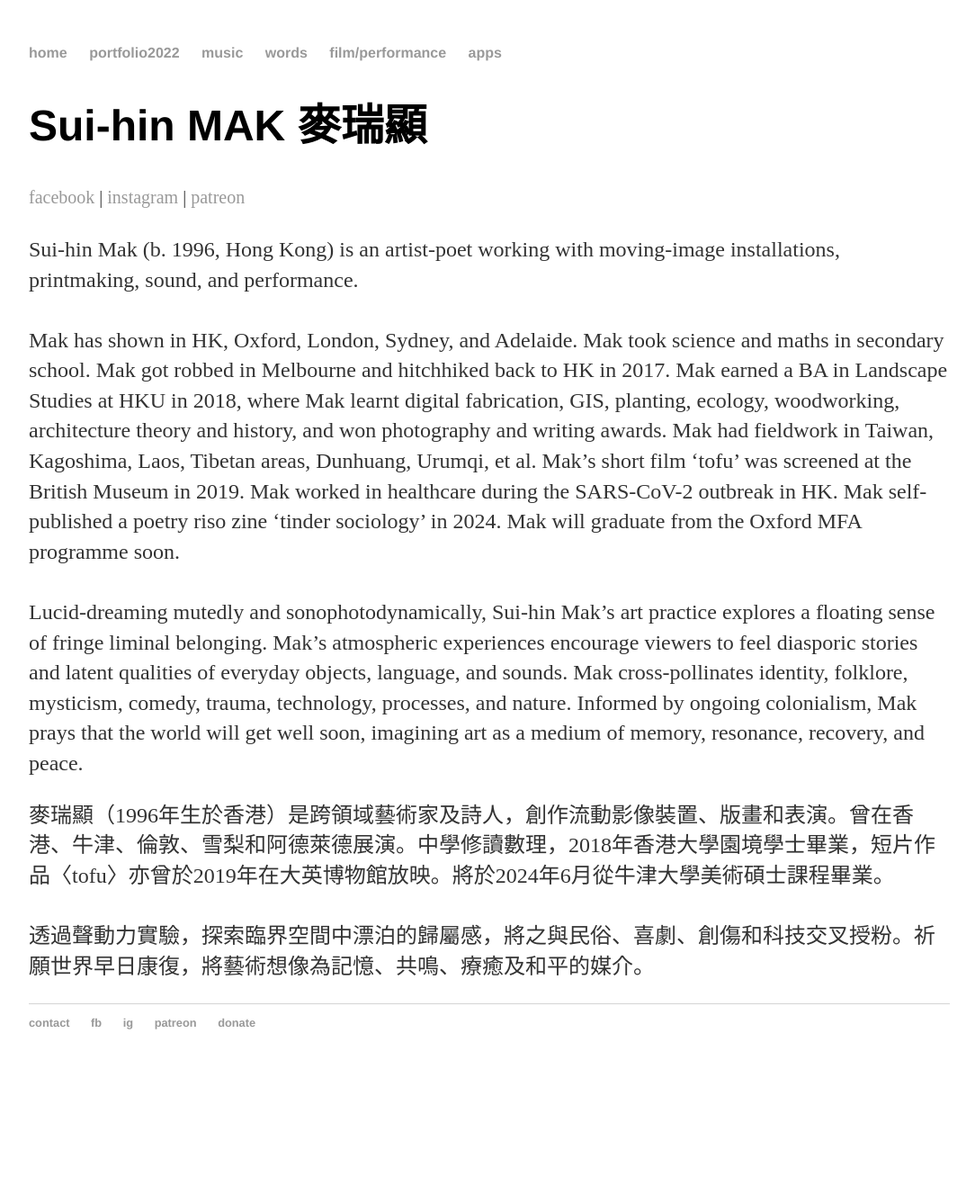
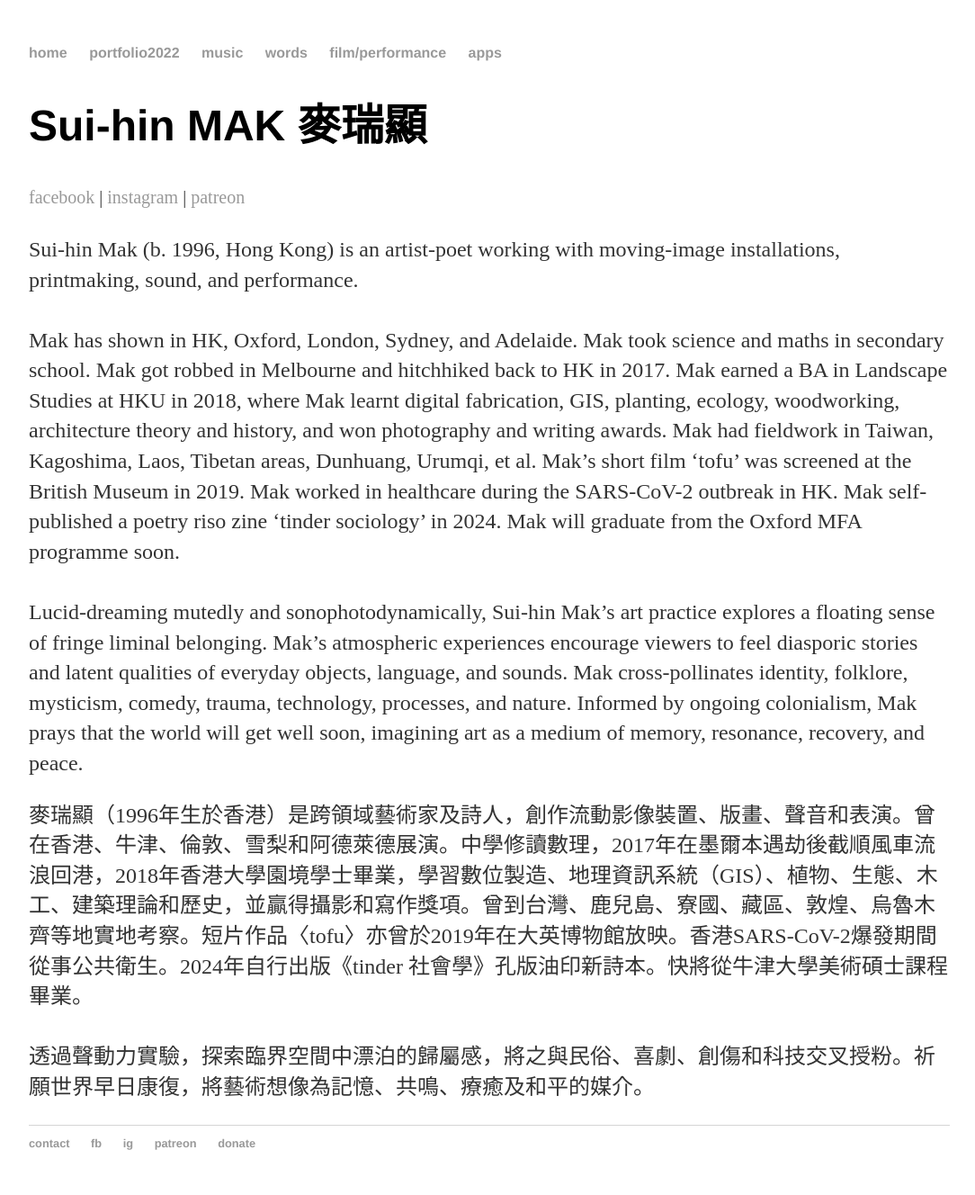
Before and after one commit to maksuihin/maksuihin.github.io, a Jekyll site: the page built from index.html, in a window 1280 px wide. Shown: the whole page at 90% size, without its empty margins (96-1180 px from the left). Built offline with Jekyll 4.4.1, drawn with Linux system fonts in a browser that asks for light colours; before the commit the page ends 1194 px from its top, so only the background shows below that.

Commit message:
Update index.html

```diff
--- a/index.html
+++ b/index.html
@@ -30,7 +30,7 @@ Lucid-dreaming mutedly and sonophotodynamically, Sui-hin Mak’s art practice ex
 
 
 			<p>
-			麥瑞顯（1996年生於香港）是跨領域藝術家及詩人，創作流動影像裝置、版畫和表演。曾在香港、牛津、倫敦、雪梨和阿德萊德展演。中學修讀數理，2018年香港大學園境學士畢業，短片作品〈tofu〉亦曾於2019年在大英博物館放映。將於2024年6月從牛津大學美術碩士課程畢業。
+			麥瑞顯（1996年生於香港）是跨領域藝術家及詩人，創作流動影像裝置、版畫、聲音和表演。曾在香港、牛津、倫敦、雪梨和阿德萊德展演。中學修讀數理，2017年在墨爾本遇劫後截順風車流浪回港，2018年香港大學園境學士畢業，學習數位製造、地理資訊系統（GIS）、植物、生態、木工、建築理論和歷史，並贏得攝影和寫作獎項。曾到台灣、鹿兒島、寮國、藏區、敦煌、烏魯木齊等地實地考察。短片作品〈tofu〉亦曾於2019年在大英博物館放映。香港SARS-CoV-2爆發期間從事公共衛生。2024年自行出版《tinder 社會學》孔版油印新詩本。快將從牛津大學美術碩士課程畢業。
 			<br><br>透過聲動力實驗，探索臨界空間中漂泊的歸屬感，將之與民俗、喜劇、創傷和科技交叉授粉。祈願世界早日康復，將藝術想像為記憶、共鳴、療癒及和平的媒介。
 
 			<!--藝術家及詩人，於香港土生土長。港大園境畢業，目前就讀牛津美術碩士。
```
